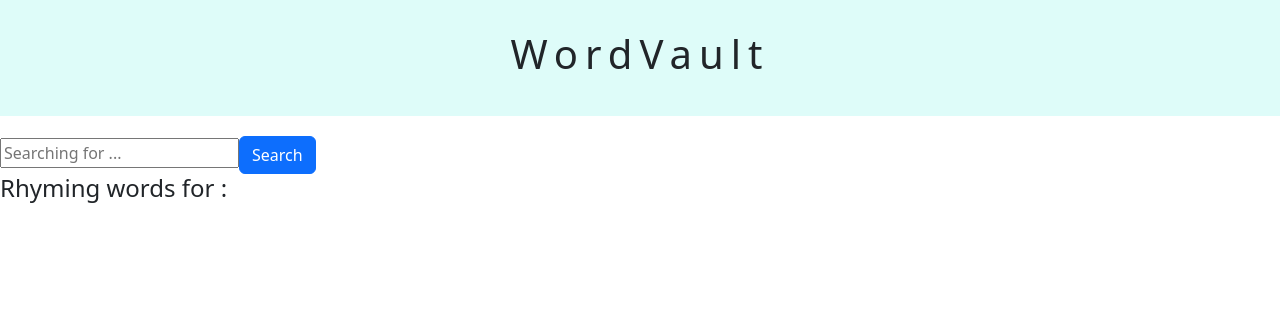
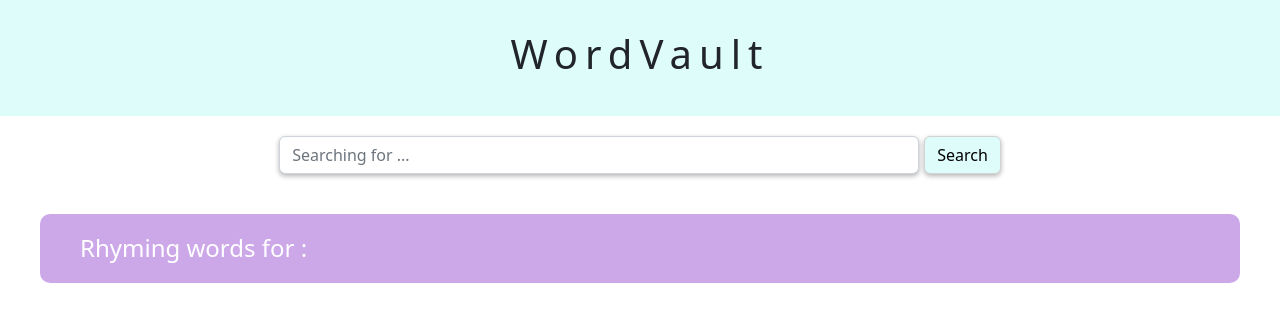
Before and after one commit to GinaCamelia/wordvault, a React (Create React App) app: page / in a window 1280 px wide. Shown: the top 322 px of the page. Built offline with nearby package versions, Linux system fonts and the light colour scheme.

Commit message:
imported the style file and corrected spelling mistakes for custom classes

```diff
--- a/src/components/SearchEngine/index.js
+++ b/src/components/SearchEngine/index.js
@@ -1,4 +1,5 @@
 import React, { useState, useEffect } from "react";
+import './style.css';
 
 export default function SearchEngine() {
   const [keyword, setKeyword] = useState('');
@@ -47,12 +48,12 @@ export default function SearchEngine() {
   }, [showResults, keyword]);
 
   return (
-    <div className="Search">
-      <form onSubmit={search}>
+    <div className="SearchContainer">
+      <form onSubmit={search} className='SearchForm'>
         <input
           type="search"
           placeholder="Searching for ..."
-          className="formControl SearchInput"
+          className="form-control SearchInput"
           onChange={handleChange}
           value={keyword}
         />
@@ -62,9 +63,9 @@ export default function SearchEngine() {
           className="btn btn-primary SearchButton"
         />
       </form>
-      <div className="respose">
+      <div className="response">
         <h4>Rhyming words for <span className="keyword">{searchHistory[searchHistory.length -1]}</span>:</h4>
-        {uniqueWords.length > 0 && (
+        {showResults && (
           <ul>
             {uniqueWords.map((word) => (
               <li key={word}>{word}</li>
```
